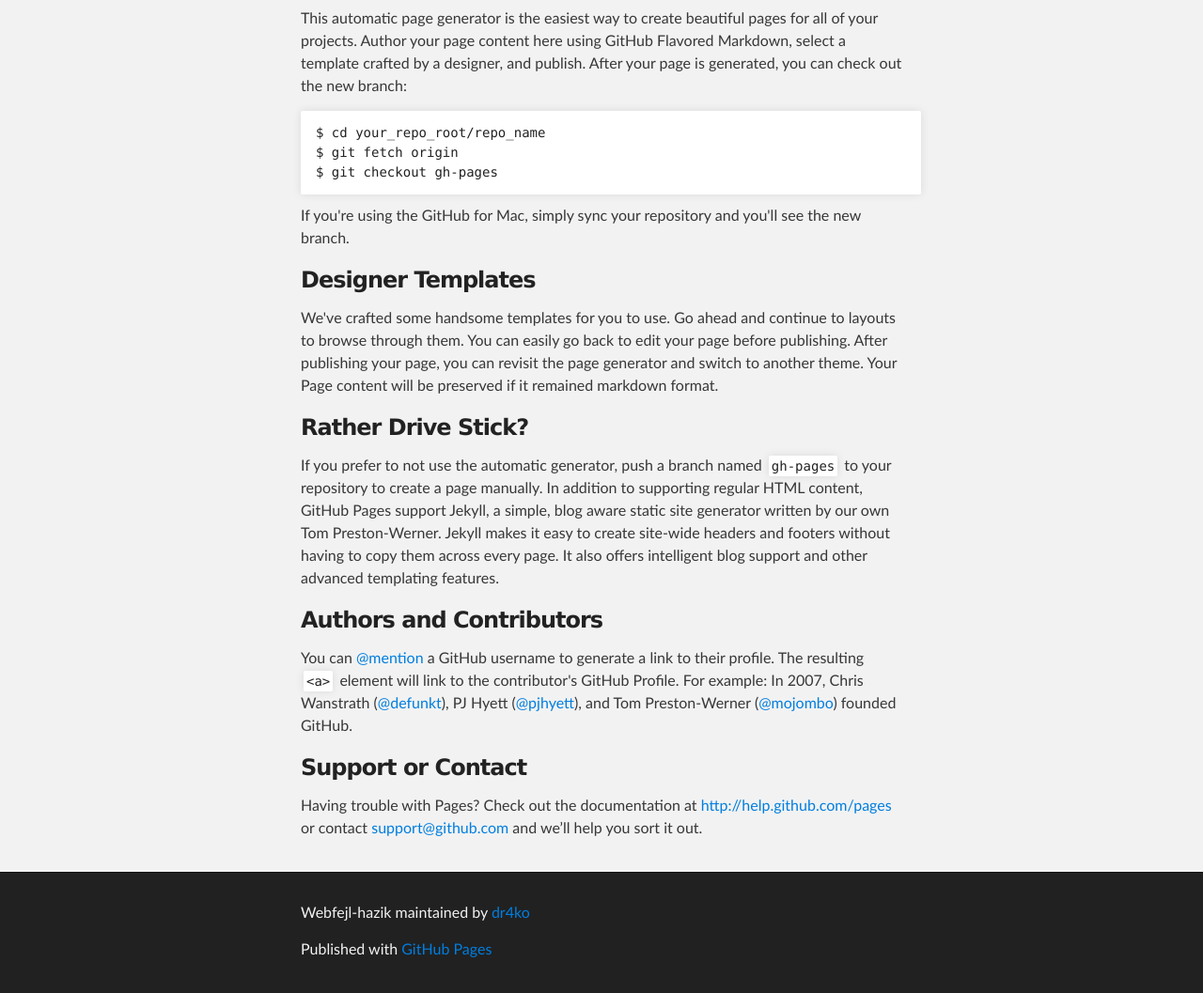
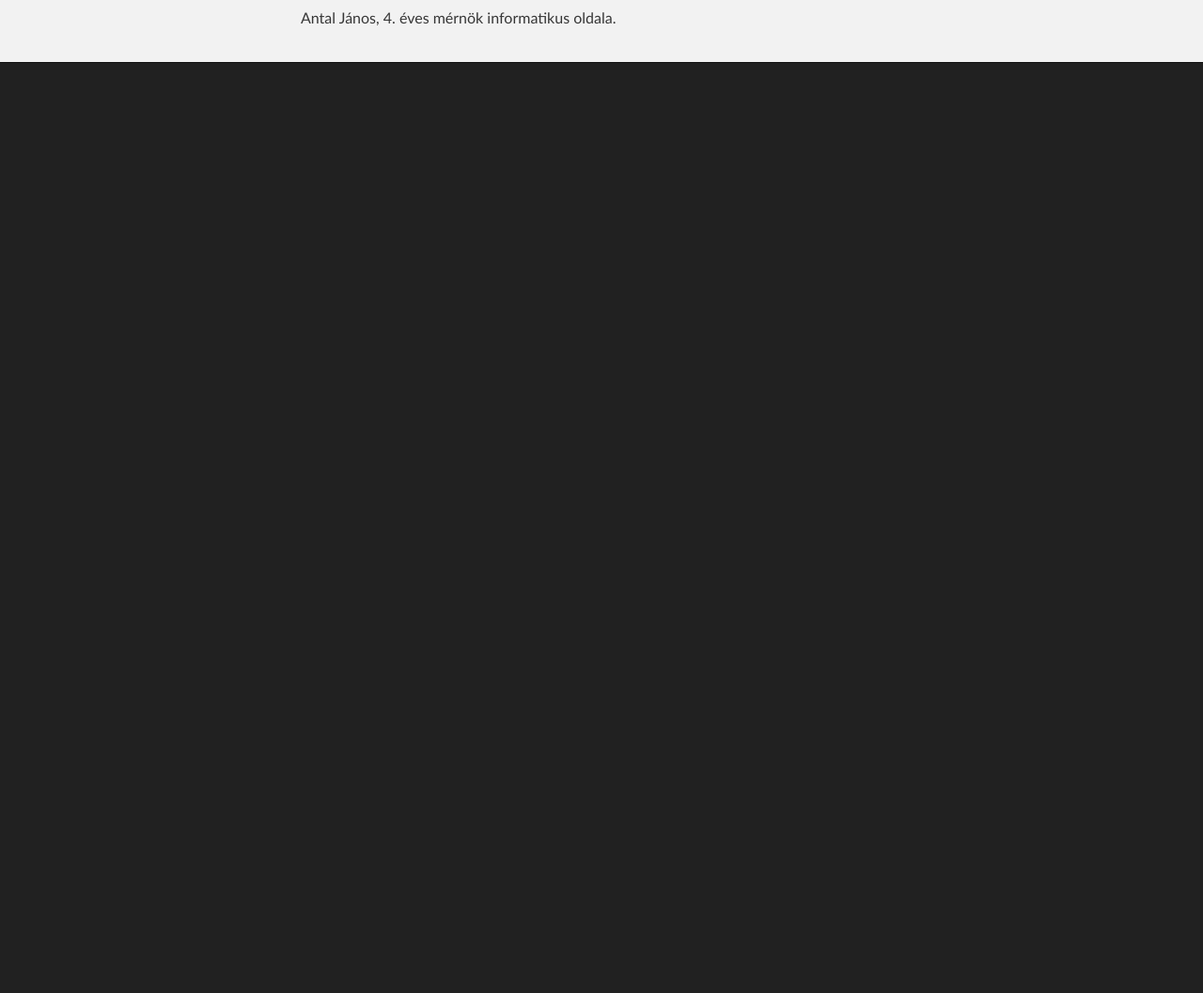
Before and after one commit to dr4ko/webfejl-hazik, a plain HTML site: page index.html in a window 1280 px wide. Shown: the part 263-1320 px from the top of the page at 94% size. After the commit the page ends 800 px from the top, so only its background shows below. Drawn offline with Linux system fonts and the light colour scheme.

Commit message:
tartalom

```diff
--- a/index.html
+++ b/index.html
@@ -33,40 +33,8 @@
       <section id="main_content" class="inner">
         <h3>Welcome to GitHub Pages.</h3>
 
-<p>This automatic page generator is the easiest way to create beautiful pages for all of your projects. Author your page content here using GitHub Flavored Markdown, select a template crafted by a designer, and publish. After your page is generated, you can check out the new branch:</p>
+<p>Antal János, 4. éves mérnök informatikus oldala.</p>
 
-<pre><code>$ cd your_repo_root/repo_name
-$ git fetch origin
-$ git checkout gh-pages
-</code></pre>
-
-<p>If you're using the GitHub for Mac, simply sync your repository and you'll see the new branch.</p>
-
-<h3>Designer Templates</h3>
-
-<p>We've crafted some handsome templates for you to use. Go ahead and continue to layouts to browse through them. You can easily go back to edit your page before publishing. After publishing your page, you can revisit the page generator and switch to another theme. Your Page content will be preserved if it remained markdown format.</p>
-
-<h3>Rather Drive Stick?</h3>
-
-<p>If you prefer to not use the automatic generator, push a branch named <code>gh-pages</code> to your repository to create a page manually. In addition to supporting regular HTML content, GitHub Pages support Jekyll, a simple, blog aware static site generator written by our own Tom Preston-Werner. Jekyll makes it easy to create site-wide headers and footers without having to copy them across every page. It also offers intelligent blog support and other advanced templating features.</p>
-
-<h3>Authors and Contributors</h3>
-
-<p>You can <a href="https://github.com/blog/821" class="user-mention">@mention</a> a GitHub username to generate a link to their profile. The resulting <code>&lt;a&gt;</code> element will link to the contributor's GitHub Profile. For example: In 2007, Chris Wanstrath (<a href="https://github.com/defunkt" class="user-mention">@defunkt</a>), PJ Hyett (<a href="https://github.com/pjhyett" class="user-mention">@pjhyett</a>), and Tom Preston-Werner (<a href="https://github.com/mojombo" class="user-mention">@mojombo</a>) founded GitHub.</p>
-
-<h3>Support or Contact</h3>
-
-<p>Having trouble with Pages? Check out the documentation at <a href="http://help.github.com/pages">http://help.github.com/pages</a> or contact <a href="mailto:support@github.com">support@github.com</a> and we’ll help you sort it out.</p>
-      </section>
-    </div>
-
-    <!-- FOOTER  -->
-    <div id="footer_wrap" class="outer">
-      <footer class="inner">
-        <p class="copyright">Webfejl-hazik maintained by <a href="https://github.com/dr4ko">dr4ko</a></p>
-        <p>Published with <a href="http://pages.github.com">GitHub Pages</a></p>
-      </footer>
-    </div>
 
 
 
```
